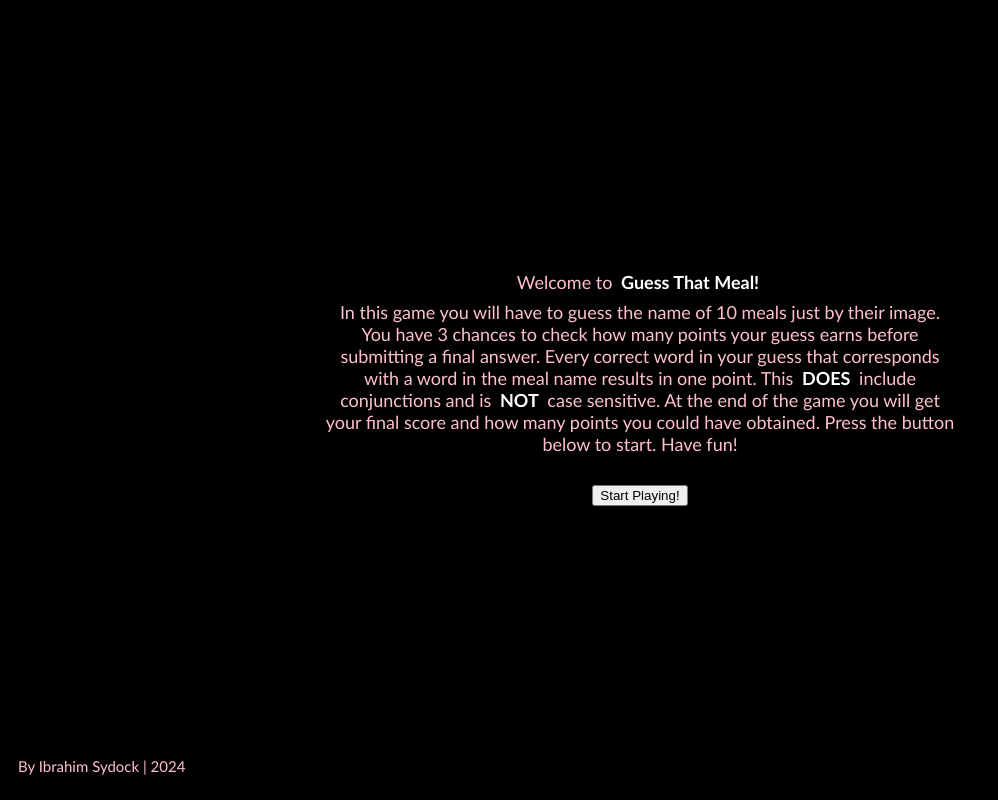
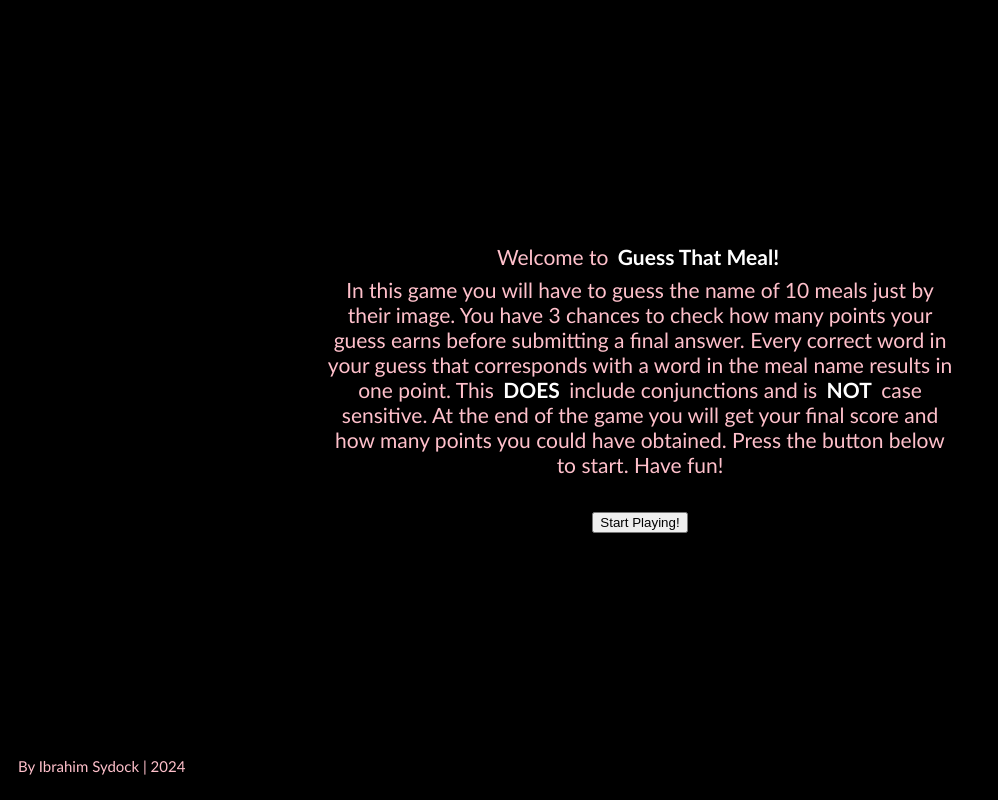
Before and after one commit to sharktrexer/Meal_Guesser, a Django app: page / in a window 1280 px wide. Shown: the whole page, without its empty margins (0-998 px from the left). Run offline with Django 4.2, Linux system fonts and the light colour scheme.

Commit message:
incresed font size, removed uncessery styling in html

```diff
--- a/guessing/static/guessing/site.css
+++ b/guessing/static/guessing/site.css
@@ -34,7 +34,7 @@ input:hover {
     justify-content: center;
     flex-direction: column;
     align-items: center;
-    font-size: 18px;
+    font-size: 21px;
     height: 95vh;
 }
 .contain input, span {
--- a/guessing/templates/guessing/meal.html
+++ b/guessing/templates/guessing/meal.html
@@ -9,7 +9,7 @@
         <div class="box" style="background-image: url('{{meal_img}}')">
             <div class="rounded" >
                 <!-- h & w preset to stop image loading jank -->
-                <img src= {{meal_img}} width='300px' height='300px'>
+                <img src= {{meal_img}} >
             </div>
             <!-- For debugging
             <span>
```
